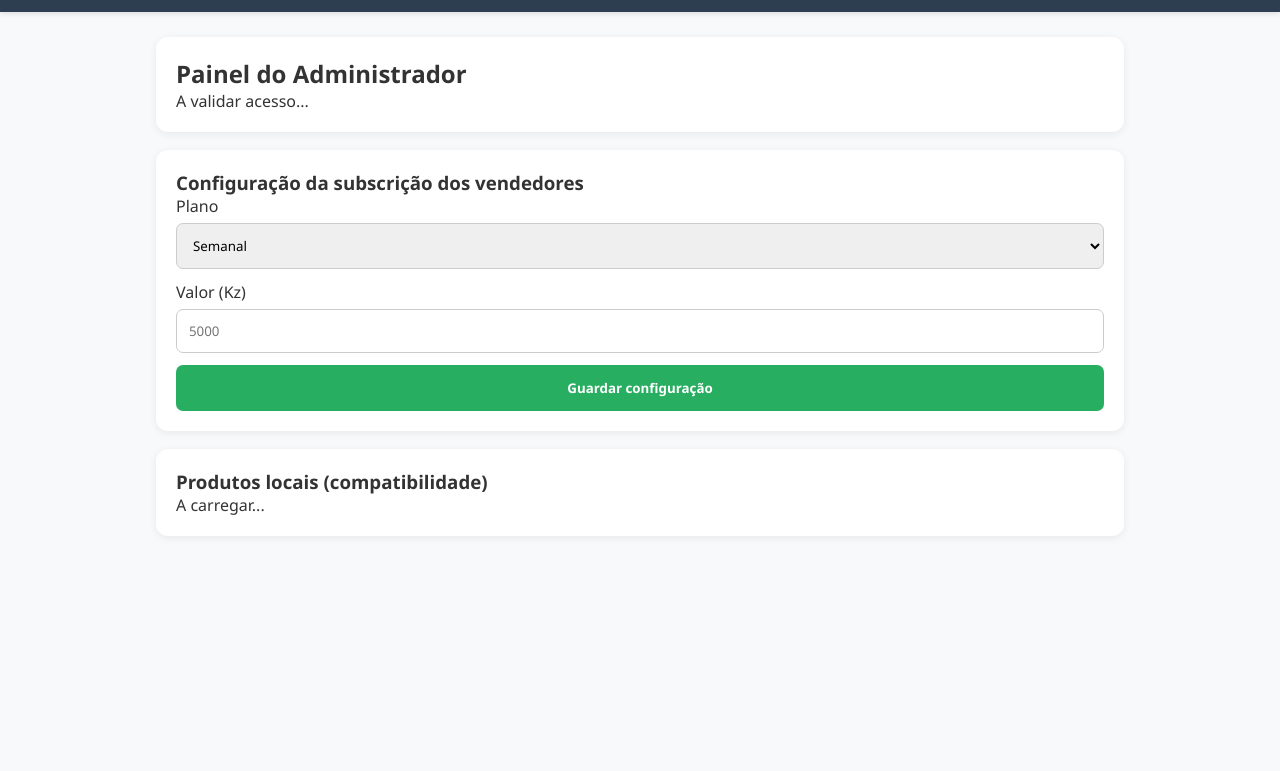
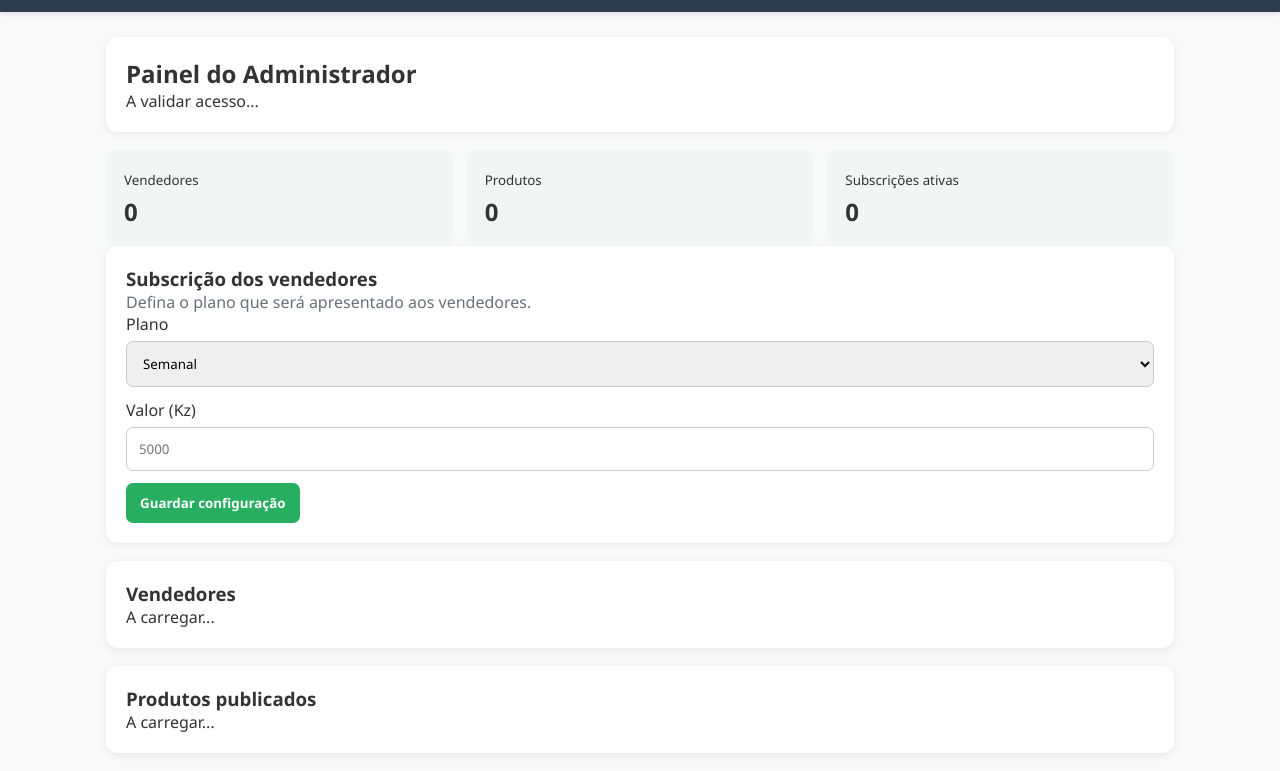
Before and after one commit to domingosferrazfonseca283-blip/Milomercios.github.ao, a plain HTML site: page admin.html in a window 1280 px wide. Shown: the part 51-822 px from the top of the page. Before the commit the page ends 800 px from the top, so only its background shows below. Drawn offline with Linux system fonts and the light colour scheme; no server answers.

Commit message:
Expandir painel admin para gestão de vendedores e produtos

```diff
--- a/admin.html
+++ b/admin.html
@@ -1,6 +1,10 @@
 <!DOCTYPE html>
 <html lang="pt-AO">
-<head><meta charset="UTF-8"><meta name="viewport" content="width=device-width,initial-scale=1.0"><title>Admin | Milomércios</title><link rel="stylesheet" href="Style.css"><style>.admin-container{max-width:1000px;margin:25px auto;padding:0 16px}.card{background:#fff;padding:20px;border-radius:12px;margin-bottom:18px;box-shadow:0 2px 8px rgba(0,0,0,.07)}input,select{width:100%;box-sizing:border-box;padding:12px;margin:6px 0 12px;border:1px solid #ccc;border-radius:7px}.btn-save{background:#27ae60;color:#fff;border:0;padding:14px;width:100%;border-radius:7px;font-weight:700}.admin-item{display:flex;justify-content:space-between;background:#f1f3f5;padding:10px;margin:6px 0;border-radius:6px}</style></head>
+<head><meta charset="UTF-8"><meta name="viewport" content="width=device-width,initial-scale=1.0"><title>Admin | Milomércios</title><link rel="stylesheet" href="Style.css"><style>.admin-container{max-width:1100px;margin:25px auto;padding:0 16px}.card{background:#fff;padding:20px;border-radius:12px;margin-bottom:18px;box-shadow:0 2px 8px rgba(0,0,0,.07)}.grid{display:grid;grid-template-columns:repeat(3,1fr);gap:14px}.metric{padding:18px;background:#f0f7f3;border-radius:10px}.metric strong{display:block;font-size:1.5rem;margin-top:5px}input,select{width:100%;box-sizing:border-box;padding:12px;margin:6px 0 12px;border:1px solid #ccc;border-radius:7px}.btn-save,.btn{background:#27ae60;color:#fff;border:0;padding:11px 14px;border-radius:7px;font-weight:700;cursor:pointer}.btn-danger{background:#c0392b;color:#fff;border:0;padding:8px 10px;border-radius:6px;cursor:pointer}.admin-item{display:flex;justify-content:space-between;align-items:center;gap:12px;background:#f1f3f5;padding:12px;margin:7px 0;border-radius:7px}.muted{color:#68707a}@media(max-width:700px){.grid{grid-template-columns:1fr}.admin-item{align-items:flex-start;flex-direction:column}}</style></head>
 <body><header><button id="btn-logout" style="background:transparent;color:white;border:1px solid white;padding:6px 10px;border-radius:4px">Sair</button><div class="logo">Admin Milomércios</div><a href="index.html" style="color:white;text-decoration:none">Ver Loja</a></header>
-<main class="admin-container"><div class="card"><h2>Painel do Administrador</h2><p id="admin-info">A validar acesso...</p></div><div class="card"><h3>Configuração da subscrição dos vendedores</h3><label>Plano<select id="sub-plano"><option value="semanal">Semanal</option><option value="mensal">Mensal</option></select></label><label>Valor (Kz)<input id="sub-valor" type="number" min="0" placeholder="5000"></label><button class="btn-save" id="btn-sub">Guardar configuração</button></div><div class="card"><h3>Produtos locais (compatibilidade)</h3><div id="admin-list">A carregar...</div></div></main>
-<script type="module" src="admin.js"></script></body></html>
+<main class="admin-container"><div class="card"><h2>Painel do Administrador</h2><p id="admin-info">A validar acesso...</p></div>
+<div class="grid"><div class="metric"><small>Vendedores</small><strong id="total-vendedores">0</strong></div><div class="metric"><small>Produtos</small><strong id="total-produtos">0</strong></div><div class="metric"><small>Subscrições ativas</small><strong id="total-ativos">0</strong></div></div>
+<div class="card"><h3>Subscrição dos vendedores</h3><p class="muted">Defina o plano que será apresentado aos vendedores.</p><label>Plano<select id="sub-plano"><option value="semanal">Semanal</option><option value="mensal">Mensal</option></select></label><label>Valor (Kz)<input id="sub-valor" type="number" min="0" placeholder="5000"></label><button class="btn-save" id="btn-sub">Guardar configuração</button></div>
+<div class="card"><h3>Vendedores</h3><div id="vendedores-list">A carregar...</div></div>
+<div class="card"><h3>Produtos publicados</h3><div id="produtos-list">A carregar...</div></div>
+</main><script type="module" src="admin.js"></script></body></html>
```
